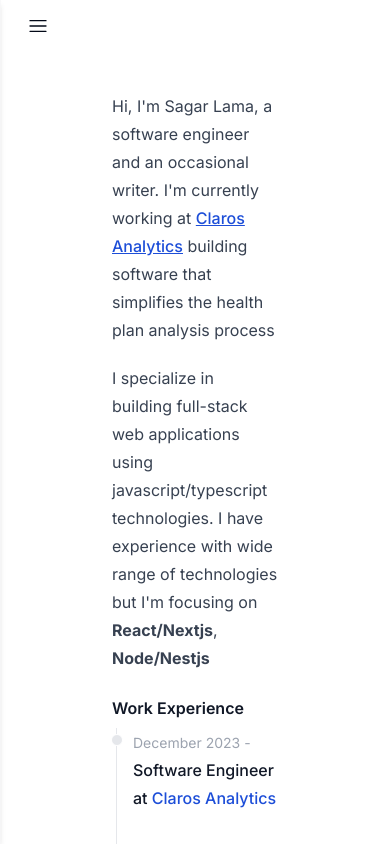
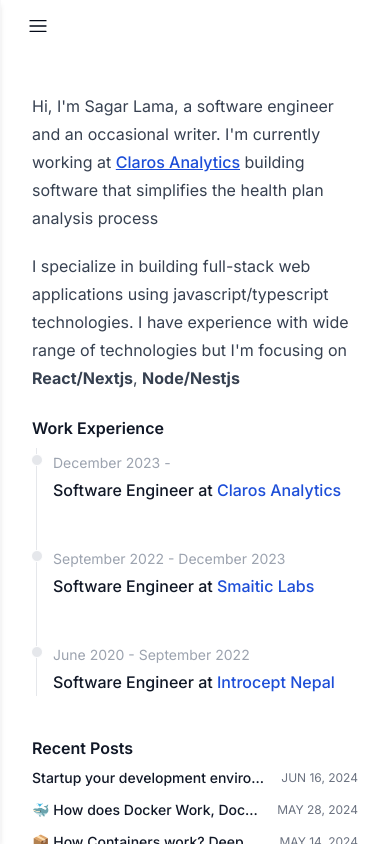
Before and after one commit to sagarPakhrin/sagarlama.com, a Next.js app: page / in a window 390 px wide. Built offline with nearby package versions, Linux system fonts and the light colour scheme; no server answers.

Commit message:
feat(): fixes

```diff
--- a/src/app/page.tsx
+++ b/src/app/page.tsx
@@ -25,7 +25,7 @@
   ];
 
   return (
-    <div className="flex min-h-screen flex-col items-center justify-between py-10 px-24">
+    <div className="flex min-h-screen flex-col items-center justify-between py-10 px-4 lg:px-24">
       <div className="mx-auto w-full max-w-2xl px-4 pb-10 md:px-8">
         <div
           className={cn(
@@ -117,7 +117,12 @@
                     <h3 className="font-medium text-gray-900 group-hover:underline group-hover:text-blue-500 dark:text-white truncate">
                       {post.title}
                     </h3>
-                    <p className="text-sm font-normal text-gray-500 dark:text-gray-400 min-w-28">
+                    <p
+                      className={cn(
+                        "text-xs text-right md:text-sm font-normal text-gray-500",
+                        "dark:text-gray-400 text-nowrap",
+                      )}
+                    >
                       {post.date}
                     </p>
                   </Link>
--- a/src/components/header/header.tsx
+++ b/src/components/header/header.tsx
@@ -12,7 +12,7 @@
     <div
       className={cn(
         "filter-blur sticky top-0 z-10 px-3 py-2 dark:border-b dark:border-gray-900",
-        "bg-white dark:bg-gray-900 transition-shadow min-h-12",
+        "bg-white dark:bg-gray-900 transition-shadow min-h-[52px]",
         isScrolledContext && "bg-white/50 backdrop-blur-lg shadow-md",
       )}
     >
--- a/src/components/sidebar/sidebar.tsx
+++ b/src/components/sidebar/sidebar.tsx
@@ -76,8 +76,7 @@
         className={cn(
           "absolute 3xl:w-80 z-30 flex h-full shadow-md max-h-screen min-h-screen w-3/4 overflow-y-auto border-r border-gray-100 bg-white pb-10 dark:border-gray-800 dark:bg-gray-900 sm:w-1/2 sm:pb-0 md:w-1/3 lg:z-auto lg:w-56 lg:dark:bg-gray-900 2xl:w-72 flex-col",
           "-translate-x-full transform transition duration-200 ease-in-out",
-          "lg:relative",
-          "lg:translate-x-0",
+          "lg:relative lg:translate-x-0",
           isSidebarOpen && "translate-x-0",
         )}
         ref={asideRef}
```
